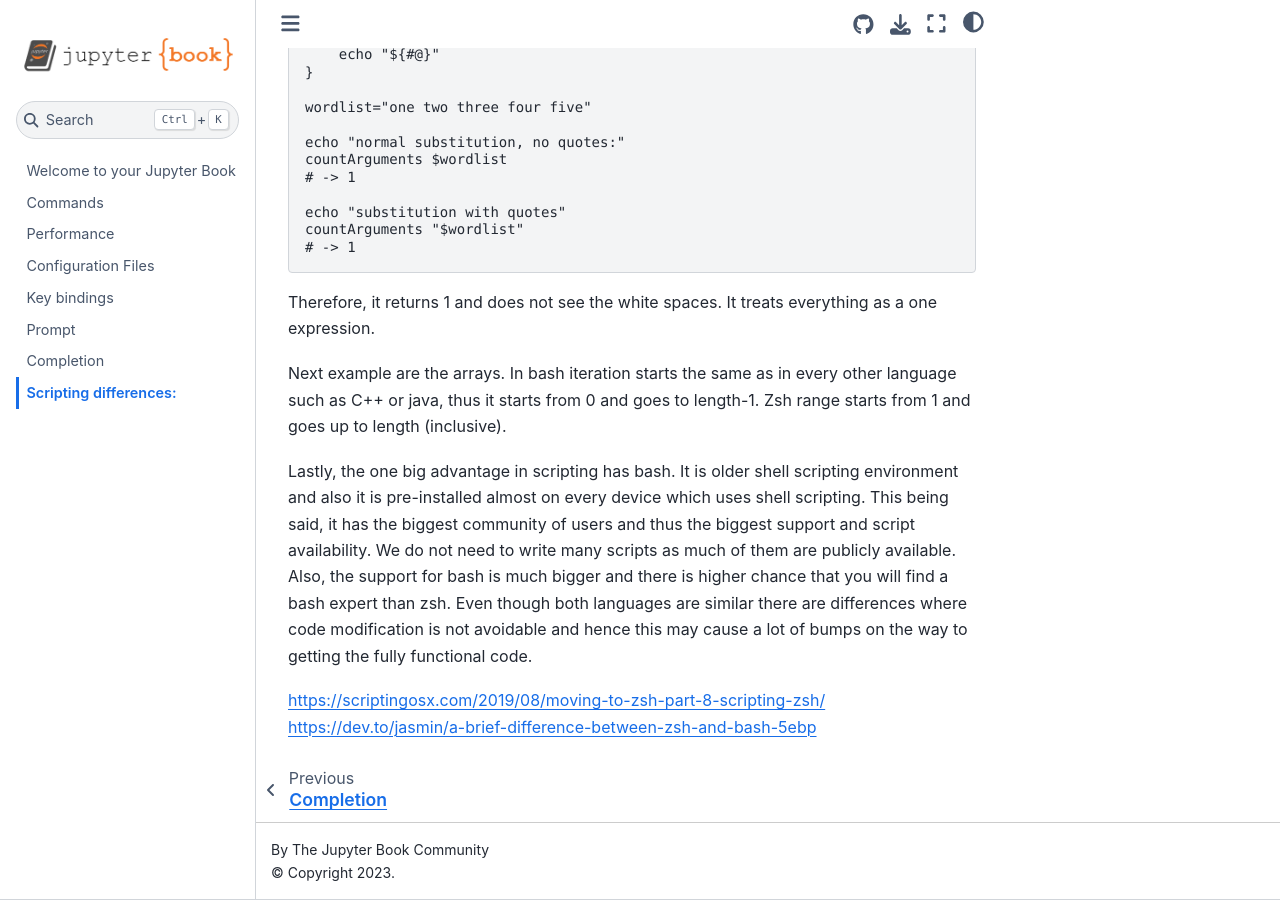
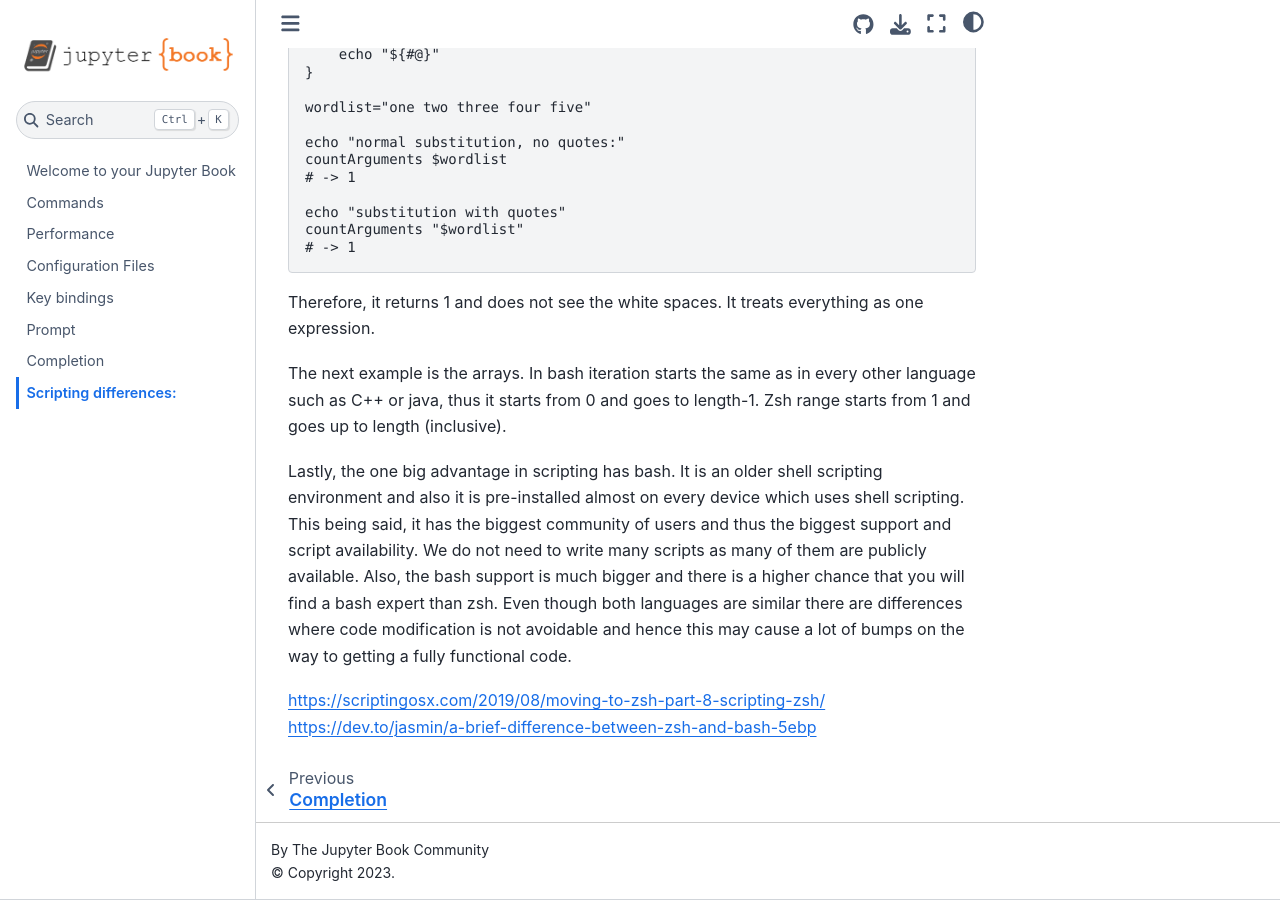
Before and after one commit to marcinpawlukiewicz/bash-zsh, a Jupyter Book: the page built from scripting_differences.md, in a window 1280 px wide and 900 px high, scrolled down 692 px. Built offline with Jupyter Book 1.0.4 settings and Sphinx 7.4.7 and the Sphinx Book theme 1.1.4, drawn with Linux system fonts in a browser that asks for light colours; some of the changed text lies outside the part shown.

Commit message:
minor fixes

````diff
--- a/scripting_differences.md
+++ b/scripting_differences.md
@@ -38,11 +38,11 @@ echo "substitution with quotes"
 countArguments "$wordlist"
 # -> 1
 ```
-Therefore, it returns 1 and does not see the white spaces. It treats everything as a one expression.
+Therefore, it returns 1 and does not see the white spaces. It treats everything as one expression.
 
-Next example are the arrays. In bash iteration starts the same as in every other language such as C++ or java, thus it starts from 0 and goes to length-1. Zsh range starts from 1 and goes up to length (inclusive).
+The next example is the arrays. In bash iteration starts the same as in every other language such as C++ or java, thus it starts from 0 and goes to length-1. Zsh range starts from 1 and goes up to length (inclusive).
 
-Lastly, the one big advantage in scripting has bash. It is older shell scripting environment and also it is pre-installed almost on every device which uses shell scripting. This being said, it has the biggest community of users and thus the biggest support and script availability. We do not need to write many scripts as much of them are publicly available. Also, the support for bash is much bigger and there is higher chance that you will find a bash expert than zsh. Even though both languages are similar there are differences where code modification is not avoidable and hence this may cause a lot of bumps on the way to getting the fully functional code.
+Lastly, the one big advantage in scripting has bash. It is an older shell scripting environment and also it is pre-installed almost on every device which uses shell scripting. This being said, it has the biggest community of users and thus the biggest support and script availability. We do not need to write many scripts as many of them are publicly available. Also, the bash support is much bigger and there is a higher chance that you will find a bash expert than zsh. Even though both languages are similar there are differences where code modification is not avoidable and hence this may cause a lot of bumps on the way to getting a fully functional code.
 
 https://scriptingosx.com/2019/08/moving-to-zsh-part-8-scripting-zsh/
 https://dev.to/jasmin/a-brief-difference-between-zsh-and-bash-5ebp
````
Also changed, not shown: other parts of scripting_differences.md (+1 -1 lines).
